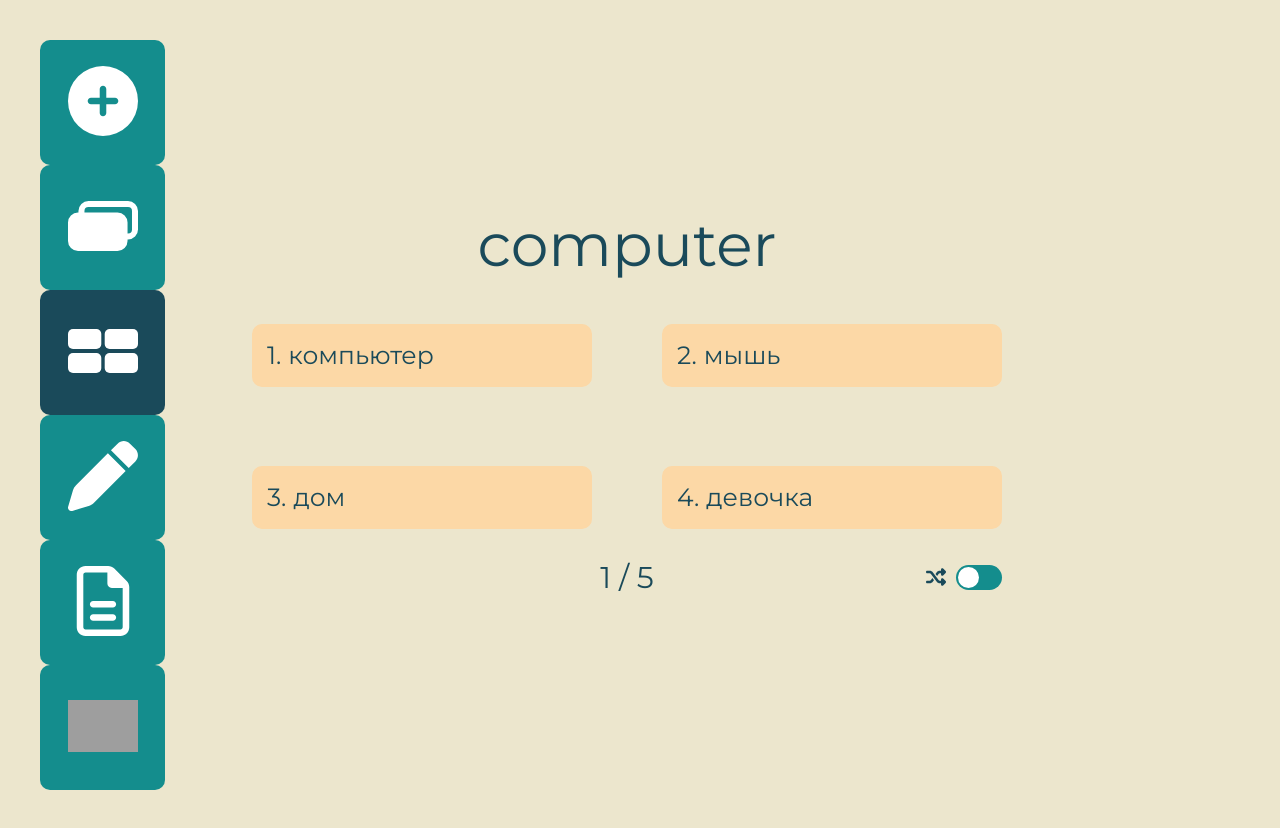
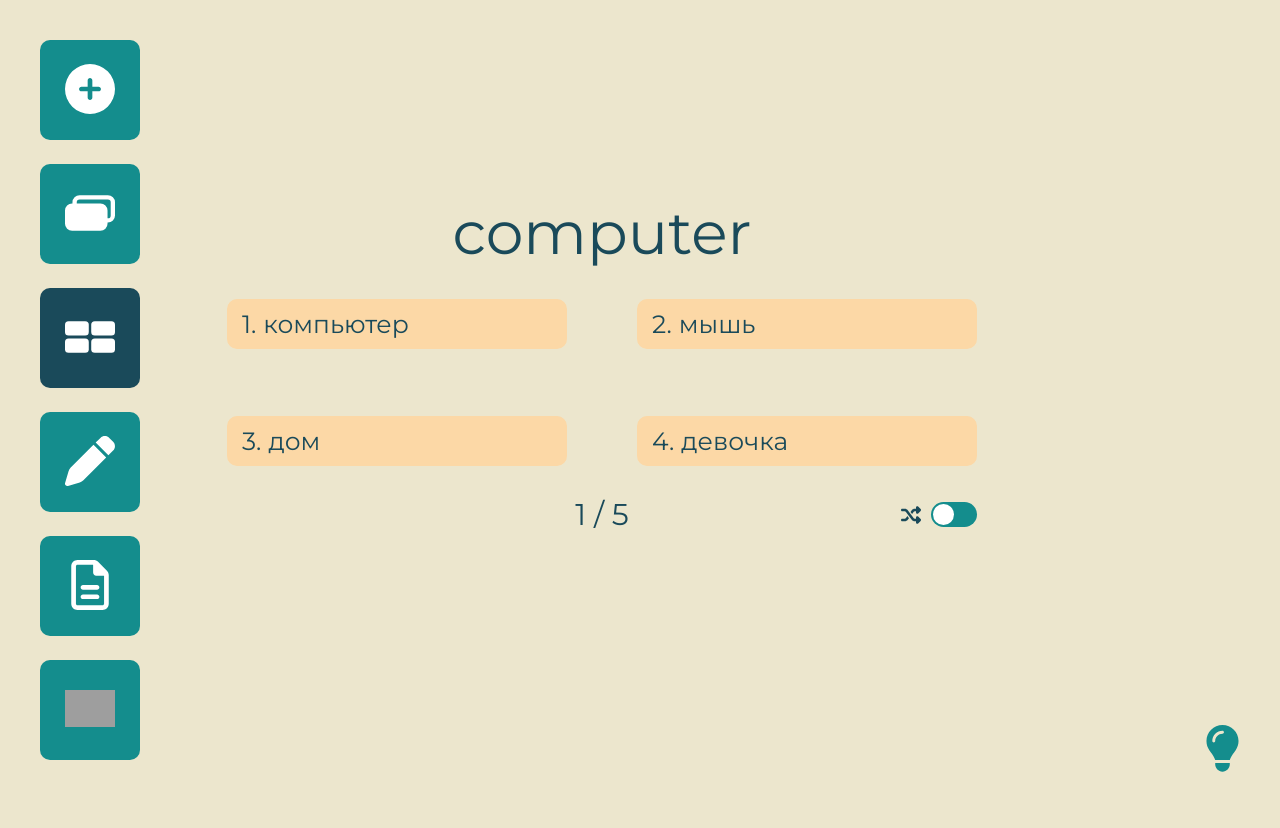
Before and after one commit to veselovae/word-app, a Vue app: page / in a window 1280 px wide. Both pictures are taken after a click on the button 102 px from the left and 352 px from the top of the page. After the commit the page ends 800 px from the top, so only its background shows below. Built offline with nearby package versions, Linux system fonts and the light colour scheme; grey boxes are pictures that could not be loaded.

Commit message:
add hint to CTCT-comp

```diff
--- a/src/assets/colors.css
+++ b/src/assets/colors.css
@@ -7,6 +7,6 @@
     --green: #a6e5ad;
     --red: #f5b0ac;
 
-    --size-elem-nav: 125px;
-    --size-nav-icon: 70px;
+    --size-elem-nav: 100px;
+    --size-nav-icon: 50px;
 }
--- a/src/components/ChoosingTheCorrectTranslation.vue
+++ b/src/components/ChoosingTheCorrectTranslation.vue
@@ -23,16 +23,18 @@
                 <p>{{ getCount }}</p>
             </div>
         </div>
+        <TheHintForCTCT />
     </div>
 </template>
 
 <script>
     import ResultSection from "./ResultSection.vue";
     import ShuffleButton from "./ShuffleButton.vue";
+    import TheHintForCTCT from "./TheHintForCTCT.vue";
     import { mapGetters, mapMutations } from "vuex";
 
     export default {
-        components: { ResultSection, ShuffleButton },
+        components: { ResultSection, ShuffleButton, TheHintForCTCT },
         computed: mapGetters([
             "getPairOfWords",
             "getCount",
@@ -102,6 +104,7 @@
     .container {
         width: 100%;
         padding-top: calc(125px + 17px);
+        position: relative;
 
         .container-content {
             max-width: 750px;
--- /dev/null
+++ b/src/components/TheHintForCTCT.vue
@@ -0,0 +1,82 @@
+<template>
+    <div class="hint-container">
+        <svg xmlns="http://www.w3.org/2000/svg" viewBox="0 0 384 512">
+            <path
+                fill="#148d8d"
+                d="M272 384c9.6-31.9 29.5-59.1 49.2-86.2l0 0c5.2-7.1 10.4-14.2 15.4-21.4c19.8-28.5 31.4-63 31.4-100.3C368 78.8 289.2 0 192 0S16 78.8 16 176c0 37.3 11.6 71.9 31.4 100.3c5 7.2 10.2 14.3 15.4 21.4l0 0c19.8 27.1 39.7 54.4 49.2 86.2H272zM192 512c44.2 0 80-35.8 80-80V416H112v16c0 44.2 35.8 80 80 80zM112 176c0 8.8-7.2 16-16 16s-16-7.2-16-16c0-61.9 50.1-112 112-112c8.8 0 16 7.2 16 16s-7.2 16-16 16c-44.2 0-80 35.8-80 80z"
+            />
+        </svg>
+
+        <div class="hint-content">
+            <div class="key">
+                <div class="key-img">
+                    <img src="../assets/keys/one.png" alt="one-key" />
+                    <span class="sep">-</span>
+                    <img src="../assets/keys/four.png" alt="four-key" />
+                </div>
+
+                <span class="desc">choosing a word</span>
+            </div>
+        </div>
+    </div>
+</template>
+
+<style lang="scss">
+    .hint-container {
+        height: 35px;
+        width: 35px;
+        position: absolute;
+        bottom: 0;
+        right: 0;
+
+        svg path {
+            transition: fill 0.2s;
+        }
+
+        &:hover {
+            svg path {
+                fill: #1a4a5a;
+            }
+
+            div.hint-content {
+                display: block;
+            }
+        }
+
+        div.hint-content {
+            position: absolute;
+            bottom: 35px;
+            right: 35px;
+            background-color: var(--beige);
+            border-radius: 10px;
+            padding: 10px;
+            width: 180px;
+            display: none;
+
+            .key {
+                display: flex;
+                align-items: center;
+                gap: 10px;
+
+                .key-img {
+                    display: flex;
+                    align-items: center;
+                    gap: 5px;
+
+                    img {
+                        width: 30px;
+                    }
+                    span.sep {
+                        font-weight: 900;
+                        font-size: 15px;
+                    }
+                }
+
+                span.desc {
+                    display: block;
+                    font-size: 13px;
+                }
+            }
+        }
+    }
+</style>
```
Also changed, not shown: src/assets/keys/four.png (added), src/assets/keys/one.png (added).
